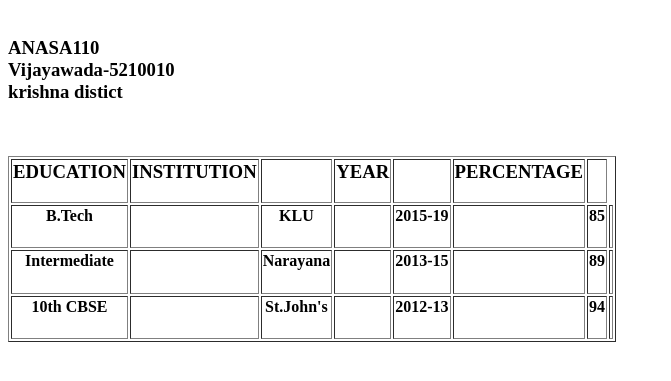
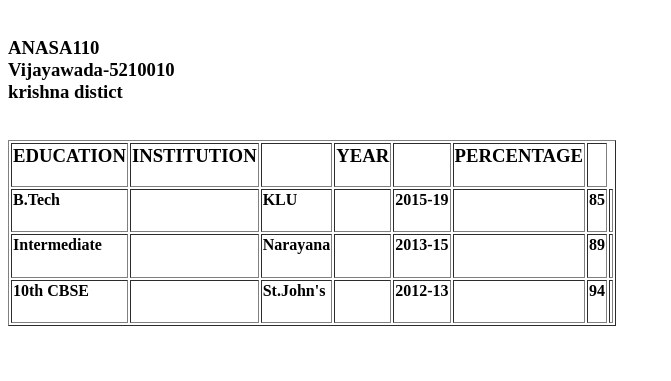
Before and after one commit to Vcharishma/Vcharishma.github.io, a plain HTML site: page resume.html in a window 1280 px wide. Shown: the part 383-764 px from the top of the page, without its empty margins (0-671 px from the left). Drawn offline with Linux system fonts and the light colour scheme.

Commit message:
Update resume.html

```diff
--- a/resume.html
+++ b/resume.html
@@ -15,24 +15,24 @@
        <th><h3> PERCENTAGE </h3><th>
 </tr>
 <tr>
-        <th><h4> B.Tech </h4><th>
-         <th><h4> KLU </h4><th>
-          <th><h4> 2015-19 </h4><th>
-           <th><h4> 85 </h4><th>
+        <td><h4> B.Tech </h4><td>
+         <td><h4> KLU </h4><td>
+          <td><h4> 2015-19 </h4><td>
+           <td><h4> 85 </h4><th>
 </tr>
 <tr>
-        <th><h4> Intermediate </h4><th>
-         <th><h4> Narayana </h4><th>
-          <th><h4> 2013-15</h4><th>
-           <th><h4> 89 </h4><th>
+        <td><h4> Intermediate </h4><td>
+         <td><h4> Narayana </h4><td>
+          <td><h4> 2013-15</h4><td>
+           <td><h4> 89 </h4><td>
 </tr>
 <tr>
-        <th><h4> 10th CBSE </h4><th>
-         <th><h4> St.John's </h4><th>
-          <th><h4> 2012-13 </h4><th>
-           <th><h4> 94 </h4><th>
+        <td><h4> 10th CBSE </h4><td>
+         <td><h4> St.John's </h4><td>
+          <td><h4> 2012-13 </h4><td>
+           <td><h4> 94 </h4><td>
 </tr>
-
+</table>
 
 
 </p>
```
